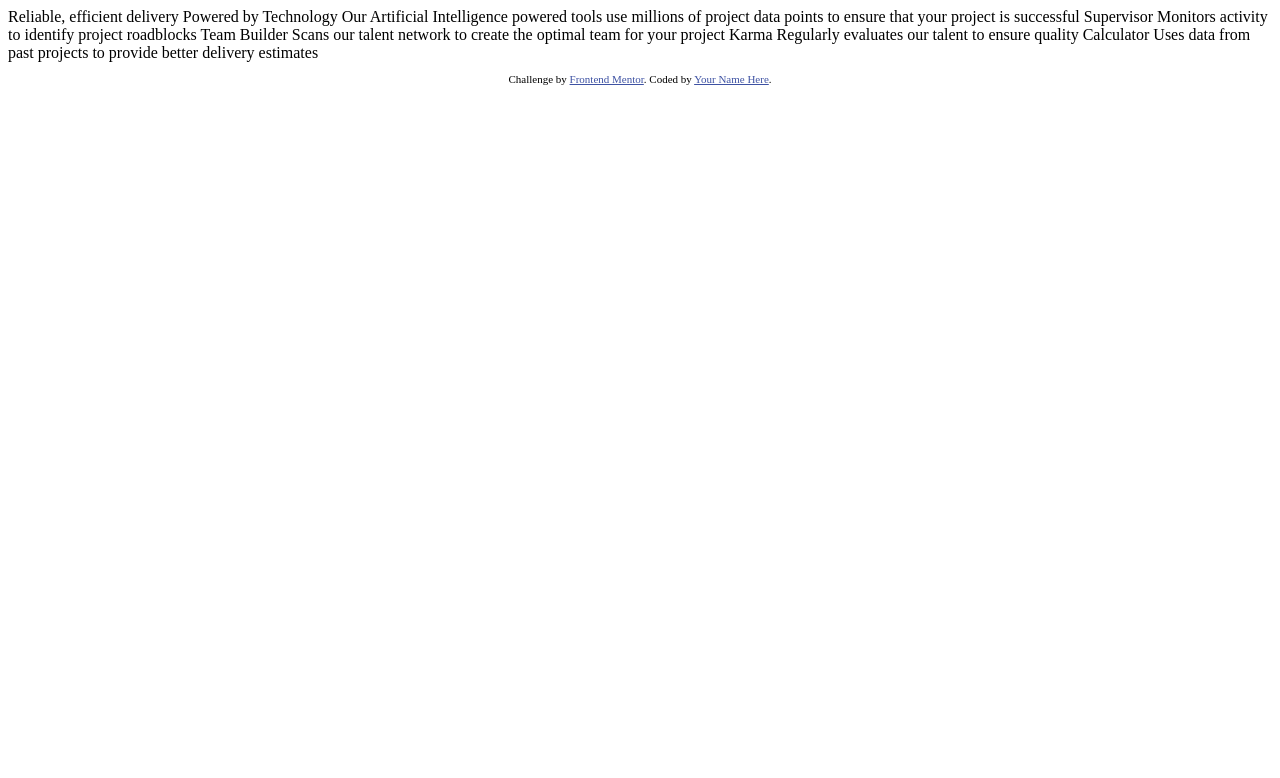
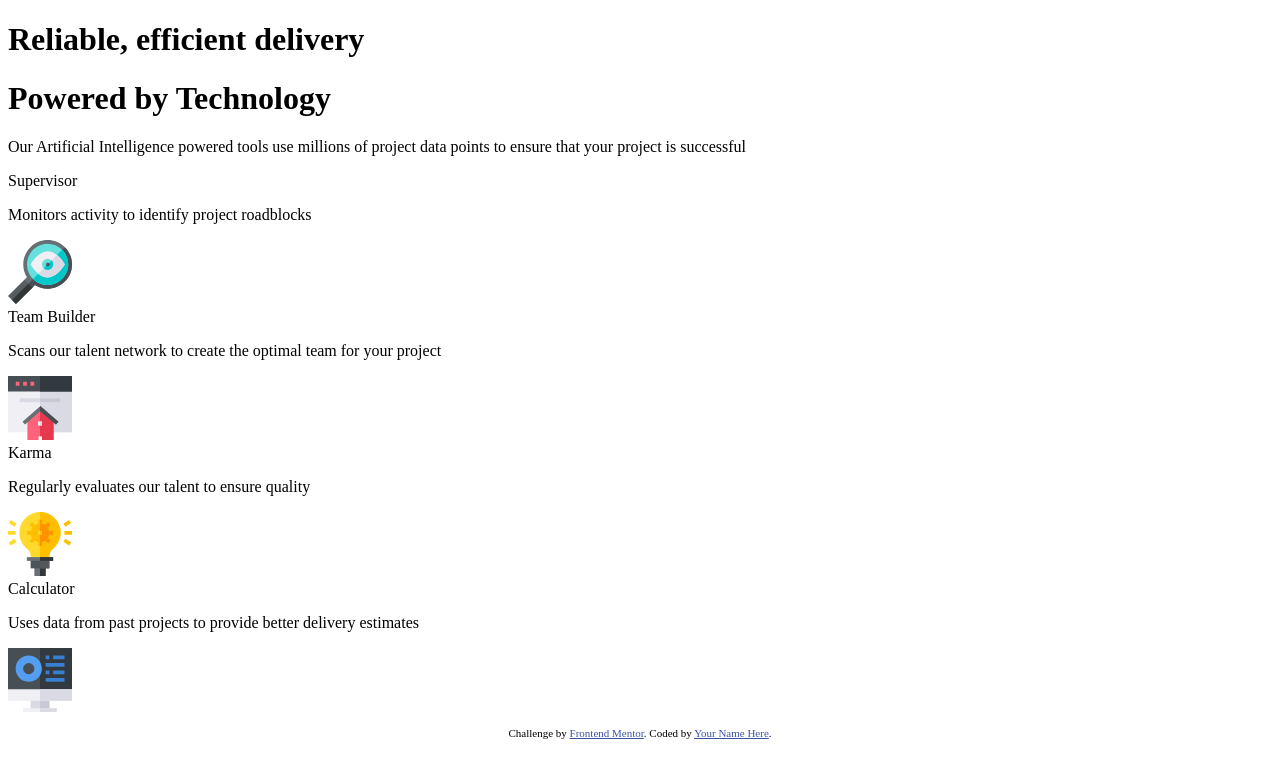
Before and after one commit to Sudhanshu943/Four-card-feaure-section, a plain HTML site: page index.html in a window 1280 px wide. Drawn offline with Linux system fonts and the light colour scheme.

Commit message:
tages are placed in the code

```diff
--- a/index.html
+++ b/index.html
@@ -1,44 +1,70 @@
 <!DOCTYPE html>
 <html lang="en">
   <head>
-  <meta charset="UTF-8">
-  <meta name="viewport" content="width=device-width, initial-scale=1.0"> <!-- displays site properly based on user's device -->
+    <meta charset="UTF-8" />
+    <meta name="viewport" content="width=device-width, initial-scale=1.0" />
+    <!-- displays site properly based on user's device -->
 
-  <link rel="icon" type="image/png" sizes="32x32" href="./images/favicon-32x32.png">
+    <link
+      rel="icon"
+      type="image/png"
+      sizes="32x32"
+      href="./images/favicon-32x32.png"
+    />
 
     <title>Frontend Mentor | Four card feature section</title>
 
     <!-- Feel free to remove these styles or customise in your own stylesheet 👍 -->
     <style>
-    .attribution { font-size: 11px; text-align: center; }
-    .attribution a { color: hsl(228, 45%, 44%); }
+      .attribution {
+        font-size: 11px;
+        text-align: center;
+      }
+      .attribution a {
+        color: hsl(228, 45%, 44%);
+      }
     </style>
   </head>
   <body>
-
-  Reliable, efficient delivery
-  Powered by Technology
-
-  Our Artificial Intelligence powered tools use millions of project data points
-  to ensure that your project is successful
-
-  Supervisor
-  Monitors activity to identify project roadblocks
-
-  Team Builder
+    <main class="container">
+      <div class="information">
+        <h1>Reliable, efficient delivery</h1>
+        <h1>Powered by Technology</h1>
+        <p>
+          Our Artificial Intelligence powered tools use millions of project data
+          points to ensure that your project is successful
+        </p>
+      </div>
+      <div class="supervisor">
+        <span>Supervisor</span>
+        <p>Monitors activity to identify project roadblocks</p>
+        <img src="images/icon-supervisor.svg" alt="Supervisor" />
+      </div>
+      <div class="team-builder">
+        <span>Team Builder</span>
+        <p>
           Scans our talent network to create the optimal team for your project
-
-  Karma
-  Regularly evaluates our talent to ensure quality
-
-  Calculator
-  Uses data from past projects to provide better delivery estimates
-
+        </p>
+        <img src="images/icon-team-builder.svg" alt="Builder" />
+      </div>
+      <div class="karma">
+        <span>Karma</span>
+        <p>Regularly evaluates our talent to ensure quality</p>
+        <img src="images/icon-karma.svg" alt="Karma" />
+      </div>
+      <div class="calculator">
+        <span>Calculator</span>
+        <p>Uses data from past projects to provide better delivery estimates</p>
+        <img src="images/icon-calculator.svg" alt="Calculator" />
+      </div>
+    </main>
 
     <footer>
       <p class="attribution">
-      Challenge by <a href="https://www.frontendmentor.io?ref=challenge" target="_blank">Frontend Mentor</a>.
-      Coded by <a href="#">Your Name Here</a>.
+        Challenge by
+        <a href="https://www.frontendmentor.io?ref=challenge" target="_blank"
+          >Frontend Mentor</a
+        >. Coded by <a href="#">Your Name Here</a>.
       </p>
     </footer>
   </body>
```
Lines whose indentation alone changed are shown as unchanged.
